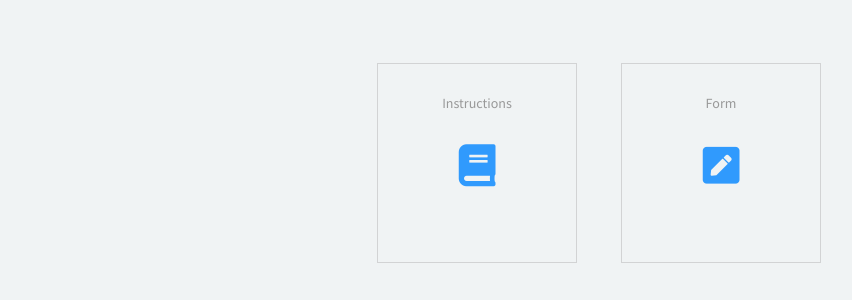
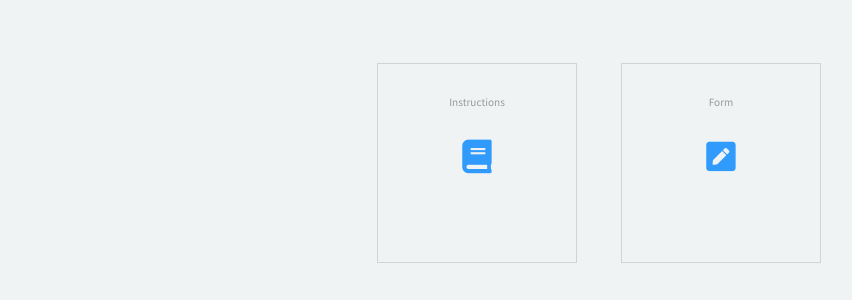
Before and after one commit to IsaacHeYe704/validadorDirecciones, a plain HTML site: page index.html in a window 1280 px wide. Shown: the part 154-454 px from the top of the page, without its empty margins (41-893 px from the left). Drawn offline with Linux system fonts and the light colour scheme; some packages are replaced by stand-ins of ours.

Commit message:
font changes

```diff
--- a/css/style.css
+++ b/css/style.css
@@ -141,3 +141,8 @@ body {
     border-color: #3a3f51;
     color: #fff !important;
 }
+ul li
+{
+    font-size: 0.8em;
+    margin-left: 50px;
+}
```
